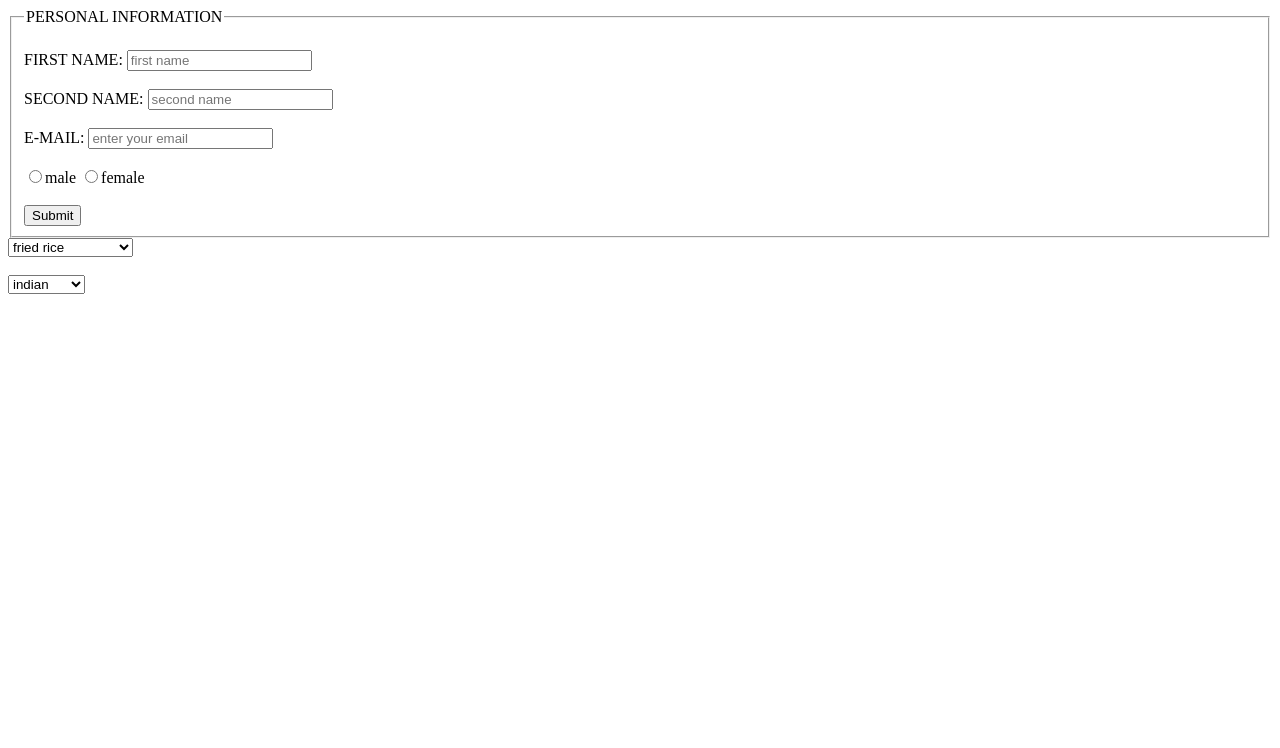
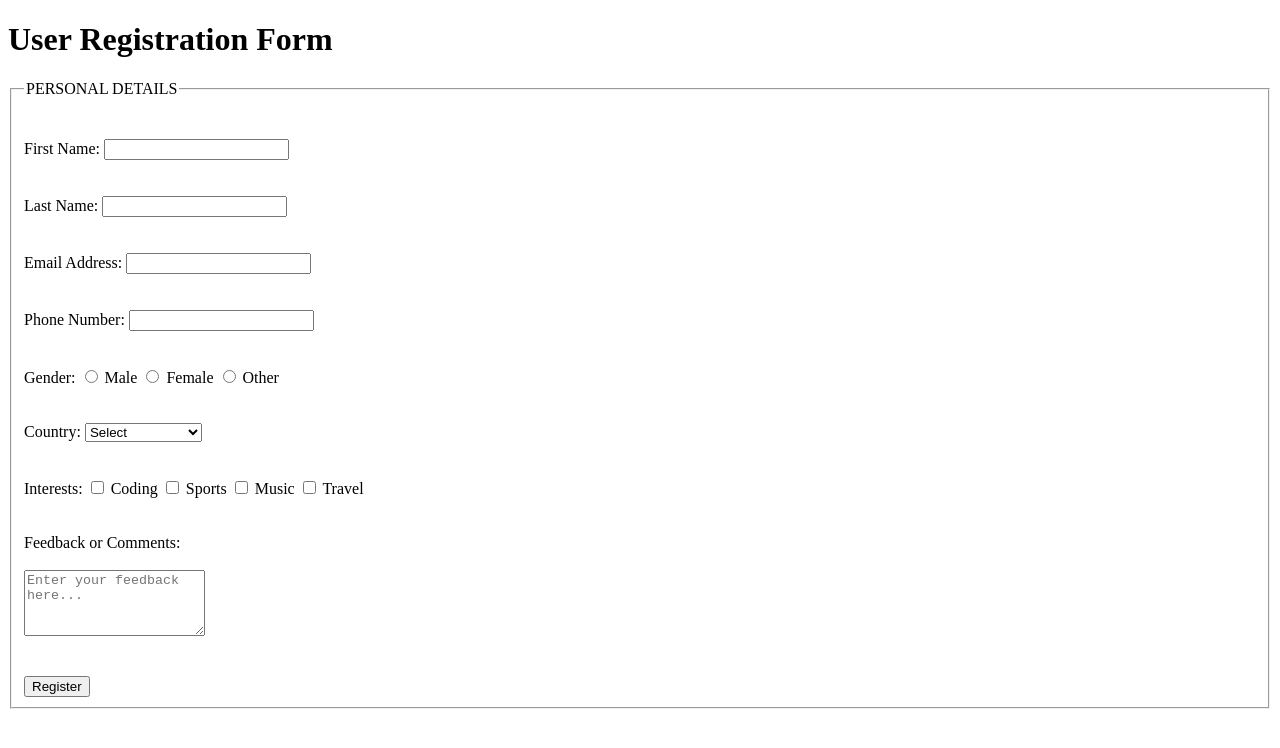
Before and after one commit to kamalakar5683/gfg-task, a plain HTML site: page index.html in a window 1280 px wide. Drawn offline with Linux system fonts and the light colour scheme.

Commit message:
index.html

```diff
--- a/index.html
+++ b/index.html
@@ -3,43 +3,78 @@
 <head>
     <meta charset="UTF-8">
     <meta name="viewport" content="width=device-width, initial-scale=1.0">
-    <title>Document</title>
+    <title>User Registration Form</title>
 </head>
 <body>
-    <form action="" method="post">
-        <fieldset>
-            <legend >PERSONAL INFORMATION</legend><br>
-            <label for="fname">FIRST NAME:</label>
-        <input type="text" placeholder="first name" name="name" id="fname"><br>
-        <br>
-        <label for="sname">SECOND NAME:</label>
-        <input id="sname" type="text" placeholder="second name" name="name"><br>
-        <br><label for="name">E-MAIL:</label>
-        <input type="email" placeholder="enter your email"><br><br>
-<input type="radio">male  <input type="radio">female <br><br>
-        <input type="submit" >
-        </fieldset>
-        <select name="receipies" id="">
-            <optgroup label="veg">
-                <option value="fried rice">fried rice</option>
-                <option value="majuria">manjuria</option>
-            </optgroup>
-            <optgroup label="non veg">
-                <option value="chicken-biryani">chicken biryani</option>
-                <option value="france">france</option>
-            </optgroup>
-        </select>
-        <br><br>
-        <select name="" id="">
-            <datalist>
-                <option value="" >
-                    indian</option>
-                <option value="" >russian</option>
-                <option value="">french</option>
-                <option value="">american</option>
+    <div class="form-container">
+        <h1>User Registration Form</h1>
+        <form action="/submit" method="post">
+           <fieldset>
+            <legend>PERSONAL DETAILS</legend><br><br>
+             <!-- Personal Details -->
+             <div class="form-group">
+                <label for="first-name">First Name:</label>
+                <input type="text" id="first-name" name="first-name" required>
+            </div>
+            <br><br>
+            <div class="form-group">
+                <label for="last-name">Last Name:</label>
+                <input type="text" id="last-name" name="last-name" required>
+            </div><br><br>
+            <div class="form-group">
+                <label for="email">Email Address:</label>
+                <input type="email" id="email" name="email" required>
+            </div>
+            <br><br>
+            <div class="form-group">
+                <label for="phone">Phone Number:</label>
+                <input type="tel" id="phone" name="phone">
+            </div>
+<br><br>
+            <!-- Preferences -->
+            <div class="form-group">
+                <label>Gender:</label>
+                <input type="radio" id="male" name="gender" value="male">
+                <label for="male">Male</label>
+                <input type="radio" id="female" name="gender" value="female">
+                <label for="female">Female</label>
+                <input type="radio" id="other" name="gender" value="other">
+                <label for="other">Other</label>
+            </div><br><br>
+            <div class="form-group">
+                <label for="country">Country:</label>
+                <select id="country" name="country">
+                    <option value="">Select</option>
+                    <option value="us">United States</option>
+                    <option value="in">India</option>
+                    <option value="uk">United Kingdom</option>
+                    <option value="ca">Canada</option>
+                </select>
+            </div><br><br>
+            <div class="form-group">
+                <label>Interests:</label>
+                <input type="checkbox" id="coding" name="interests" value="coding">
+                <label for="coding">Coding</label>
+                <input type="checkbox" id="sports" name="interests" value="sports">
+                <label for="sports">Sports</label>
+                <input type="checkbox" id="music" name="interests" value="music">
+                <label for="music">Music</label>
+                <input type="checkbox" id="travel" name="interests" value="travel">
+                <label for="travel">Travel</label>
+            </div>
 
-            </datalist><br><br>
-        </select>
-    </form>
+            <!-- Feedback -->
+            <div class="form-group"><br><br>
+                <label for="feedback">Feedback or Comments:</label><br><br>
+                <textarea id="feedback" name="feedback" rows="4" placeholder="Enter your feedback here..."></textarea>
+            </div><br
+<br><br>
+            <!-- Submit -->
+            <div class="form-actions">
+                <button type="submit">Register</button>
+            </div>
+           </fieldset>
+        </form>
+    </div>
 </body>
 </html>
```
